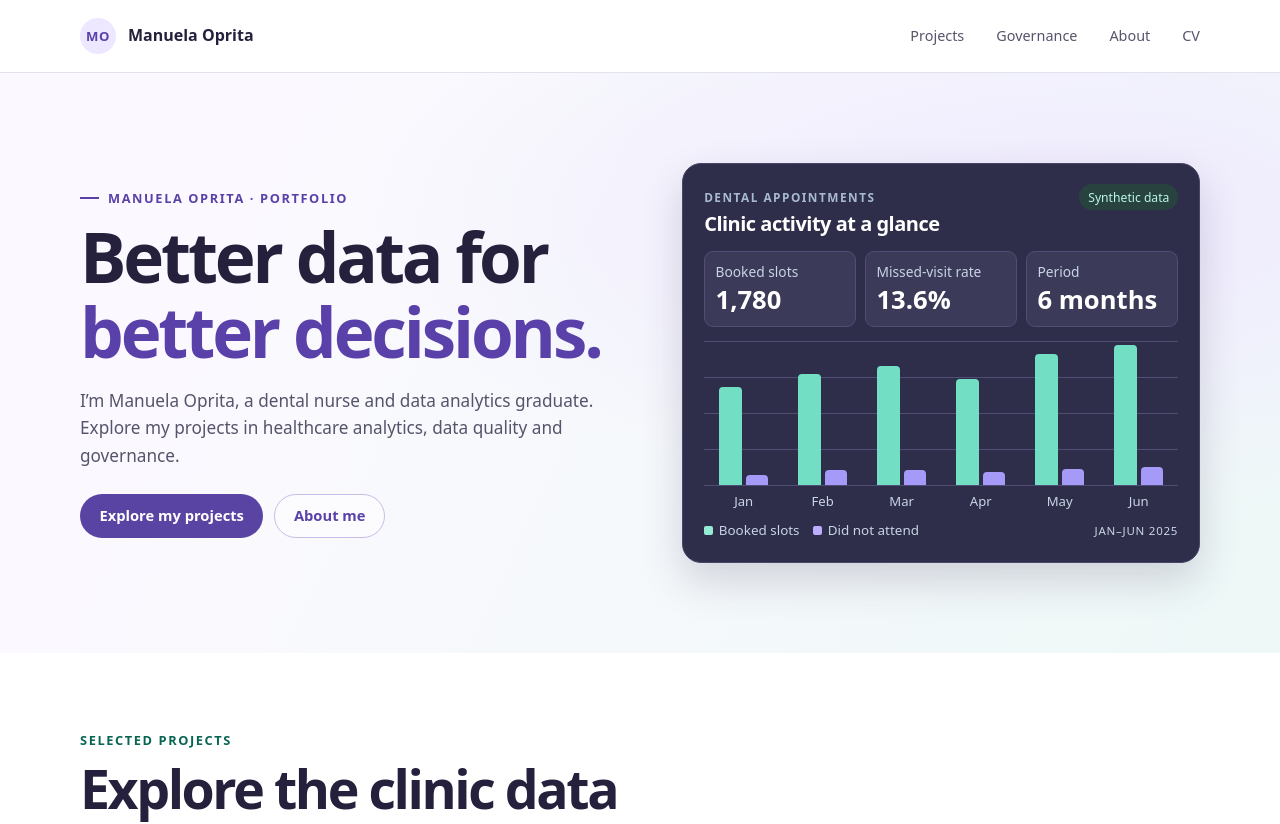
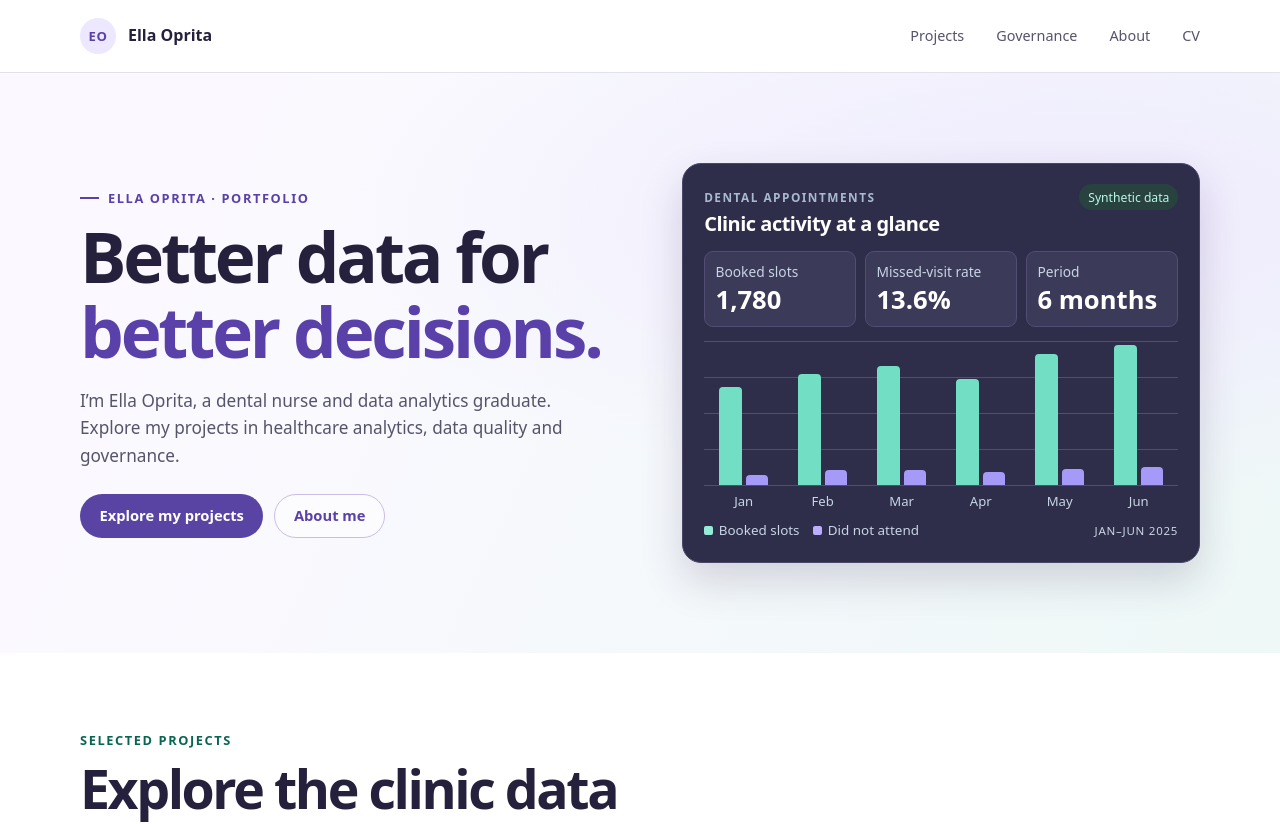
Before and after one commit to ellaoprita/ellaoprita.github.io, a plain HTML site: page index.html in a window 1280 px wide. Shown: the top 824 px of the page. Drawn offline with Linux system fonts and the light colour scheme.

Commit message:
Update portfolio display name to Ella Oprita

```diff
--- a/index.html
+++ b/index.html
@@ -3,21 +3,21 @@
 <head>
 <meta charset="utf-8">
 <meta name="viewport" content="width=device-width,initial-scale=1">
-<meta name="description" content="Manuela Oprita’s portfolio of healthcare analytics, data quality and data governance projects.">
+<meta name="description" content="Ella Oprita’s portfolio of healthcare analytics, data quality and data governance projects.">
 <meta name="theme-color" content="#f7f5ff">
-<title>Manuela Oprita | Data Governance &amp; Analytics</title>
+<title>Ella Oprita | Data Governance &amp; Analytics</title>
 <link rel="stylesheet" href="style.css">
 <script src="portfolio.js" defer></script>
 </head>
 <body>
 <a class="skip" href="#main">Skip to content</a>
-<header class="top"><div class="shell nav"><a class="brand" href="#main"><span class="mark" aria-hidden="true">MO</span> Manuela Oprita</a><nav aria-label="Main navigation"><a href="#projects">Projects</a><a href="#governance">Governance</a><a href="#about">About</a><a href="cv.html">CV</a></nav></div></header>
+<header class="top"><div class="shell nav"><a class="brand" href="#main"><span class="mark" aria-hidden="true">EO</span> Ella Oprita</a><nav aria-label="Main navigation"><a href="#projects">Projects</a><a href="#governance">Governance</a><a href="#about">About</a><a href="cv.html">CV</a></nav></div></header>
 <main id="main">
 <section class="hero" aria-labelledby="intro"><div class="shell hero-layout">
 <div class="hero-copy">
-<p class="eyebrow"><span></span> MANUELA OPRITA · PORTFOLIO</p>
+<p class="eyebrow"><span></span> ELLA OPRITA · PORTFOLIO</p>
 <h1 id="intro">Better data for<br><em>better decisions.</em></h1>
-<p class="lede">I’m Manuela Oprita, a dental nurse and data analytics graduate. Explore my projects in healthcare analytics, data quality and governance.</p>
+<p class="lede">I’m Ella Oprita, a dental nurse and data analytics graduate. Explore my projects in healthcare analytics, data quality and governance.</p>
 <div class="hero-actions"><a class="button primary" href="#projects">Explore my projects</a><a class="button secondary" href="#about">About me</a></div>
 </div>
 <div class="preview" aria-labelledby="preview-title">
@@ -76,9 +76,9 @@
 <p class="definition"><strong>Data lineage</strong> · Booking export → quality checks and exceptions → reporting dataset → aggregate dashboard.</p></div>
 </div></section>
 
-<section id="about" class="section shell about"><div><p class="section-label">ABOUT</p><h2>Manuela Oprita</h2></div><div><p>I have a QQI Level 8 Higher Diploma in Data Analytics from Dublin Business School and experience maintaining clinical records and using Excel in dental services. I’m interested in opportunities in data governance, data quality and reporting.</p><a class="button outline" href="https://www.linkedin.com/in/manuelajoita/">Connect on LinkedIn</a></div></section>
+<section id="about" class="section shell about"><div><p class="section-label">ABOUT</p><h2>Ella Oprita</h2></div><div><p>I have a QQI Level 8 Higher Diploma in Data Analytics from Dublin Business School and experience maintaining clinical records and using Excel in dental services. I’m interested in opportunities in data governance, data quality and reporting.</p><a class="button outline" href="https://www.linkedin.com/in/manuelajoita/">Connect on LinkedIn</a></div></section>
 </main>
-<footer><div class="shell footer"><span>Manuela Oprita · Data Governance &amp; Analytics</span><span>All project data is synthetic.</span></div></footer>
+<footer><div class="shell footer"><span>Ella Oprita · Data Governance &amp; Analytics</span><span>All project data is synthetic.</span></div></footer>
 <noscript><div class="shell">Enable JavaScript to use the dashboard filters.</div></noscript>
 </body>
 </html>
```
Also changed, not shown: cv.html (+5 -5 lines).
